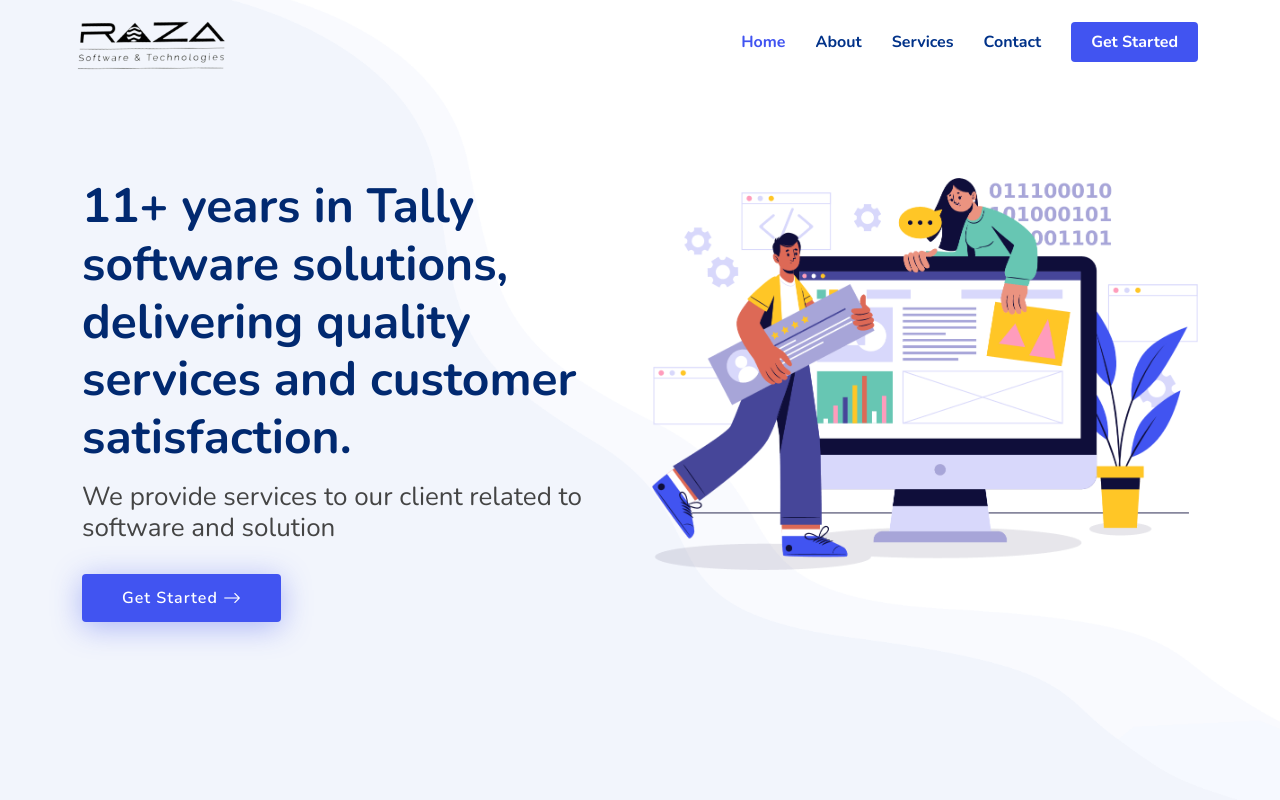
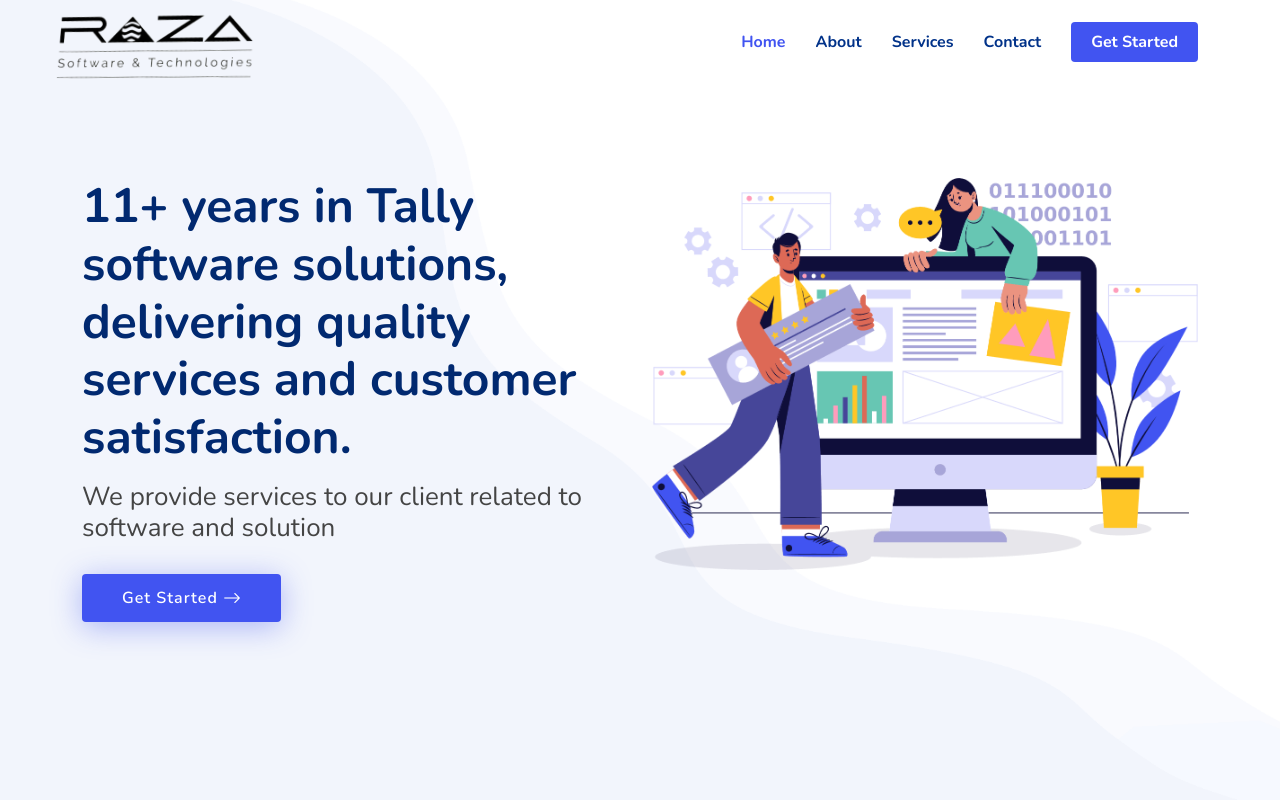
Before and after one commit to razasofttech26/RazaSoftTechCodeBase, a plain HTML site: page index.html in a window 1280 px wide. Shown: the top 800 px of the page. Drawn offline with nearby package versions, Linux system fonts and the light colour scheme.

Commit message:
added_ima

```diff
--- a/assets/css/style.css
+++ b/assets/css/style.css
@@ -2433,6 +2433,6 @@
   transition: 0.5s all;
 }
 .logoimg{
-  transform: rotate(-1deg)  scale(1.5,1.5);
+  transform: rotate(-1deg)  scale(2,2);
 padding-left: 10px;
 }
```
